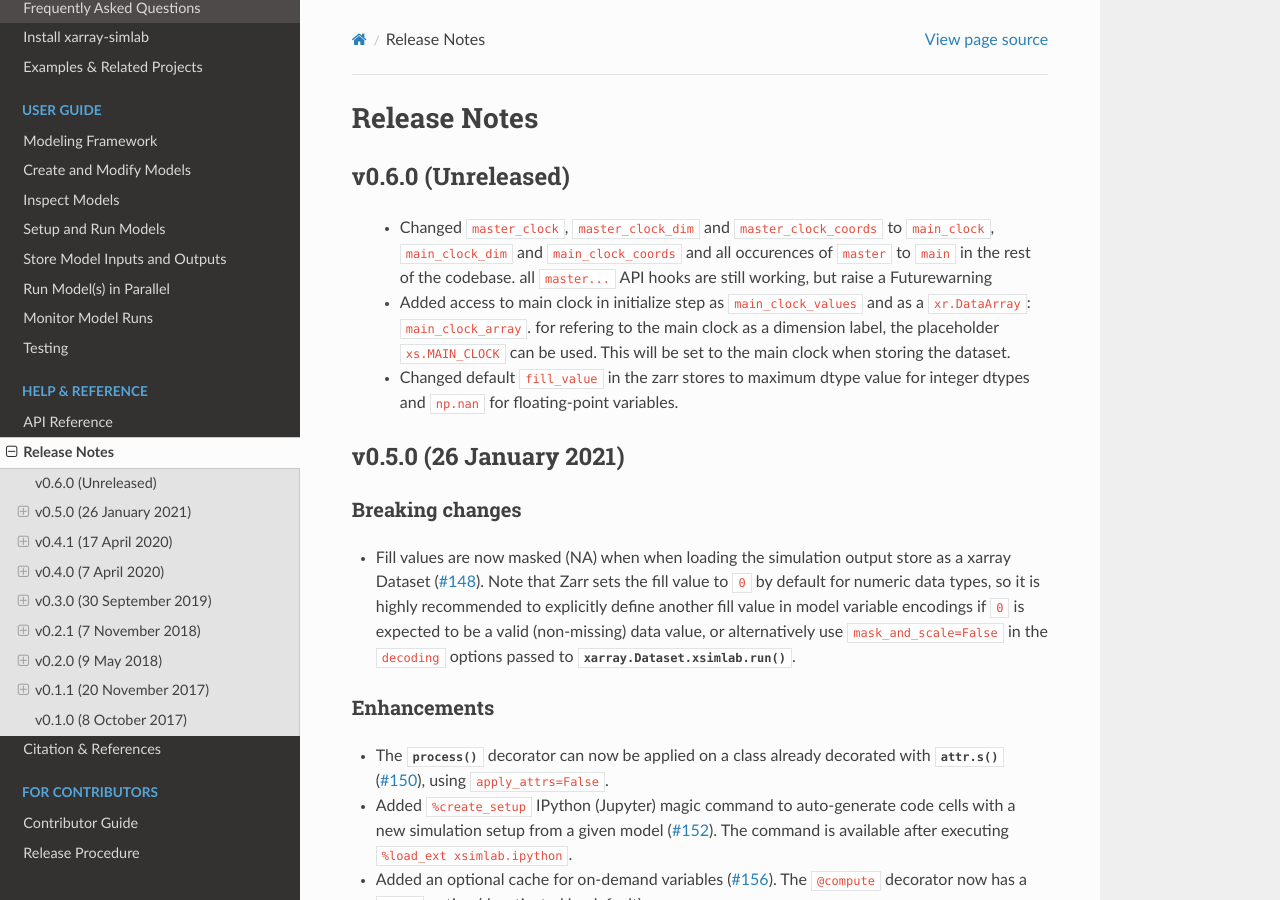
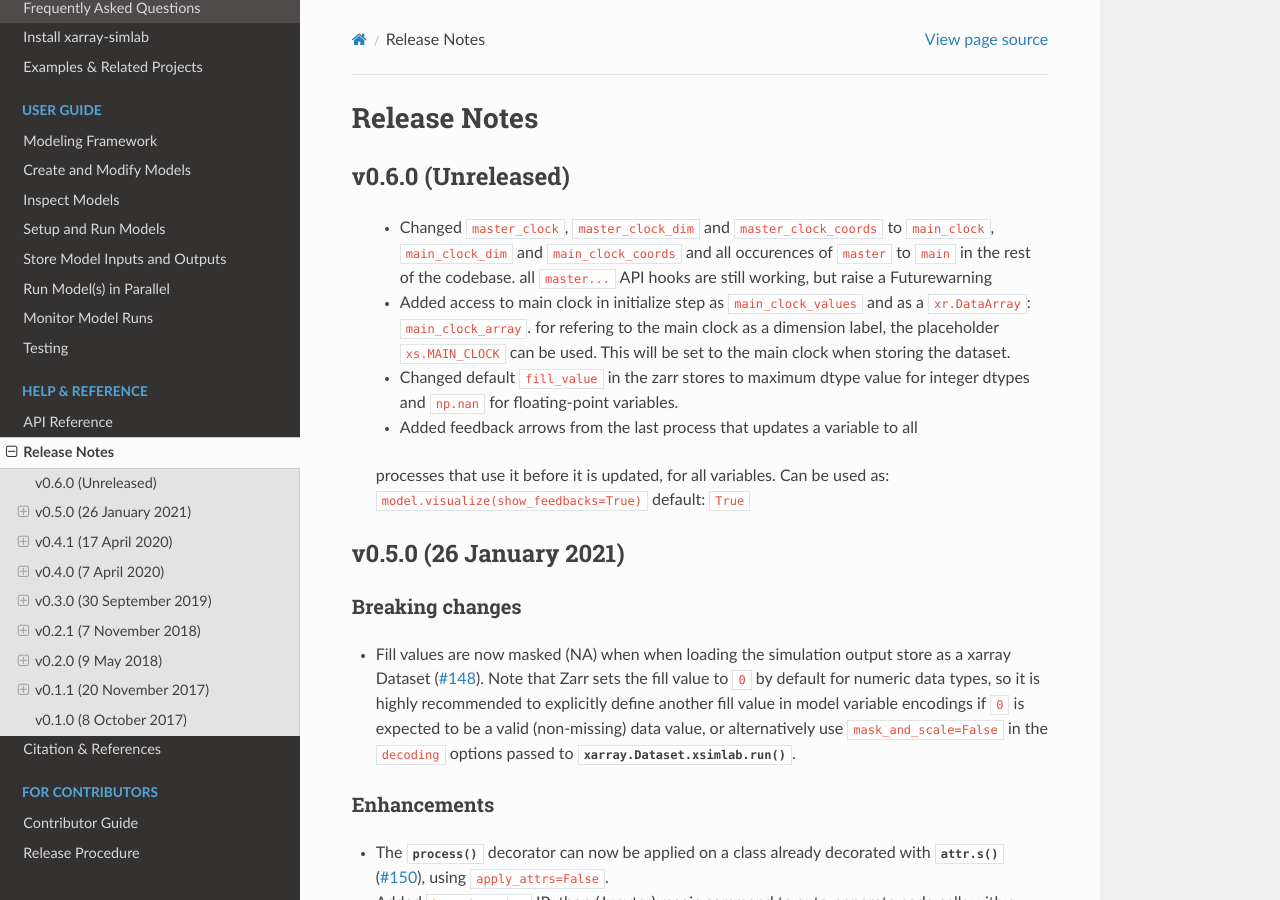
Before and after one commit to xarray-contrib/xarray-simlab, a Sphinx documentation site: the page built from doc/whats_new.rst, in a window 1280 px wide and 900 px high. Built offline with Sphinx 7.4.7 and the Read the Docs theme 2.0.0, drawn with Linux system fonts in a browser that asks for light colours; the version number could not be read and is left out.

Commit message:
what's new?

```diff
--- a/doc/whats_new.rst
+++ b/doc/whats_new.rst
@@ -15,6 +15,9 @@ v0.6.0 (Unreleased)
    This will be set to the main clock when storing the dataset.
  - Changed default ``fill_value`` in the zarr stores to maximum dtype value
    for integer dtypes and ``np.nan`` for floating-point variables.
+ - Added feedback arrows from the last process that updates a variable to all
+ processes that use it before it is updated, for all variables. Can be used as:
+ ``model.visualize(show_feedbacks=True)`` default: ``True``
 
 v0.5.0 (26 January 2021)
 ------------------------
```
